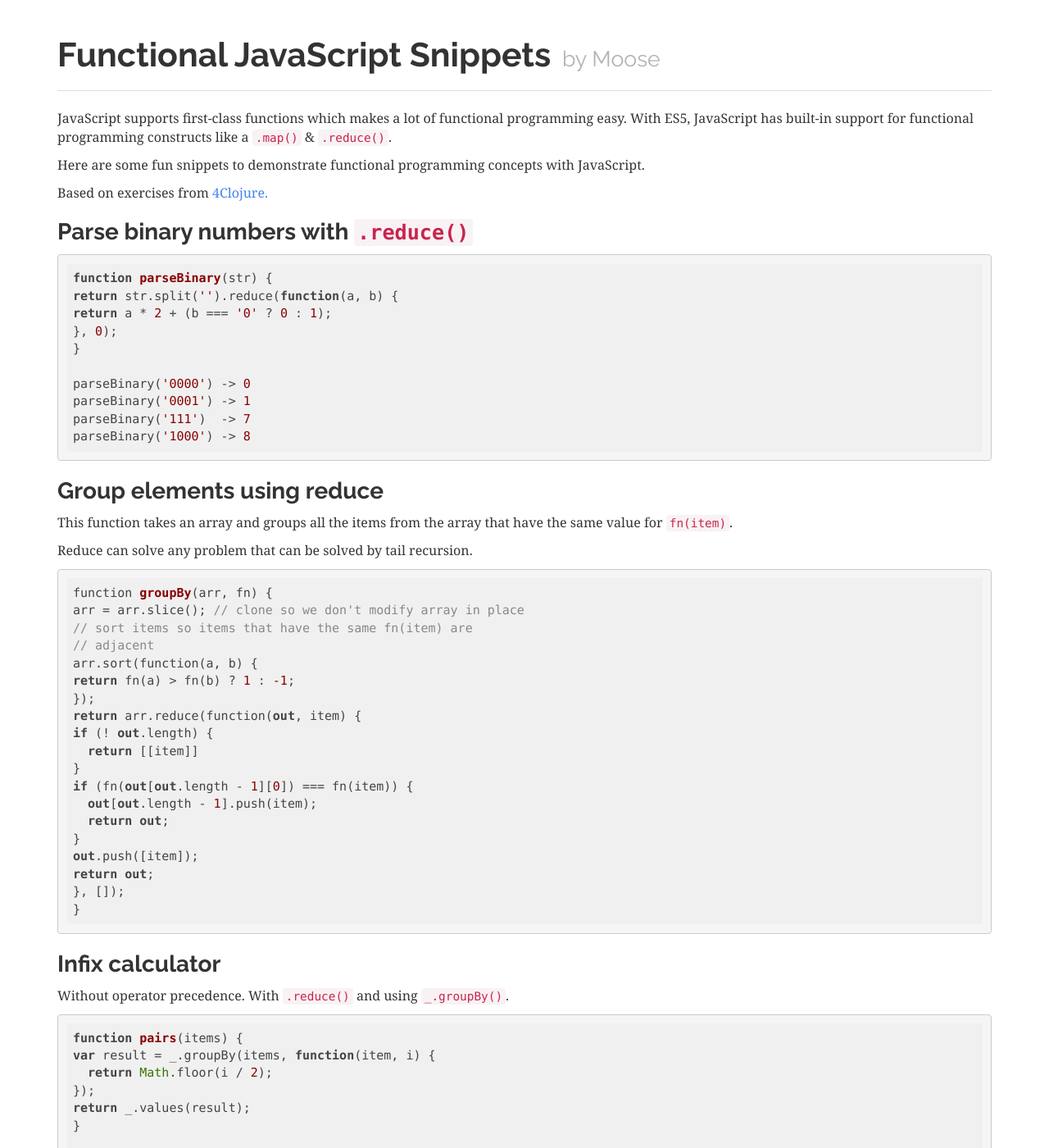
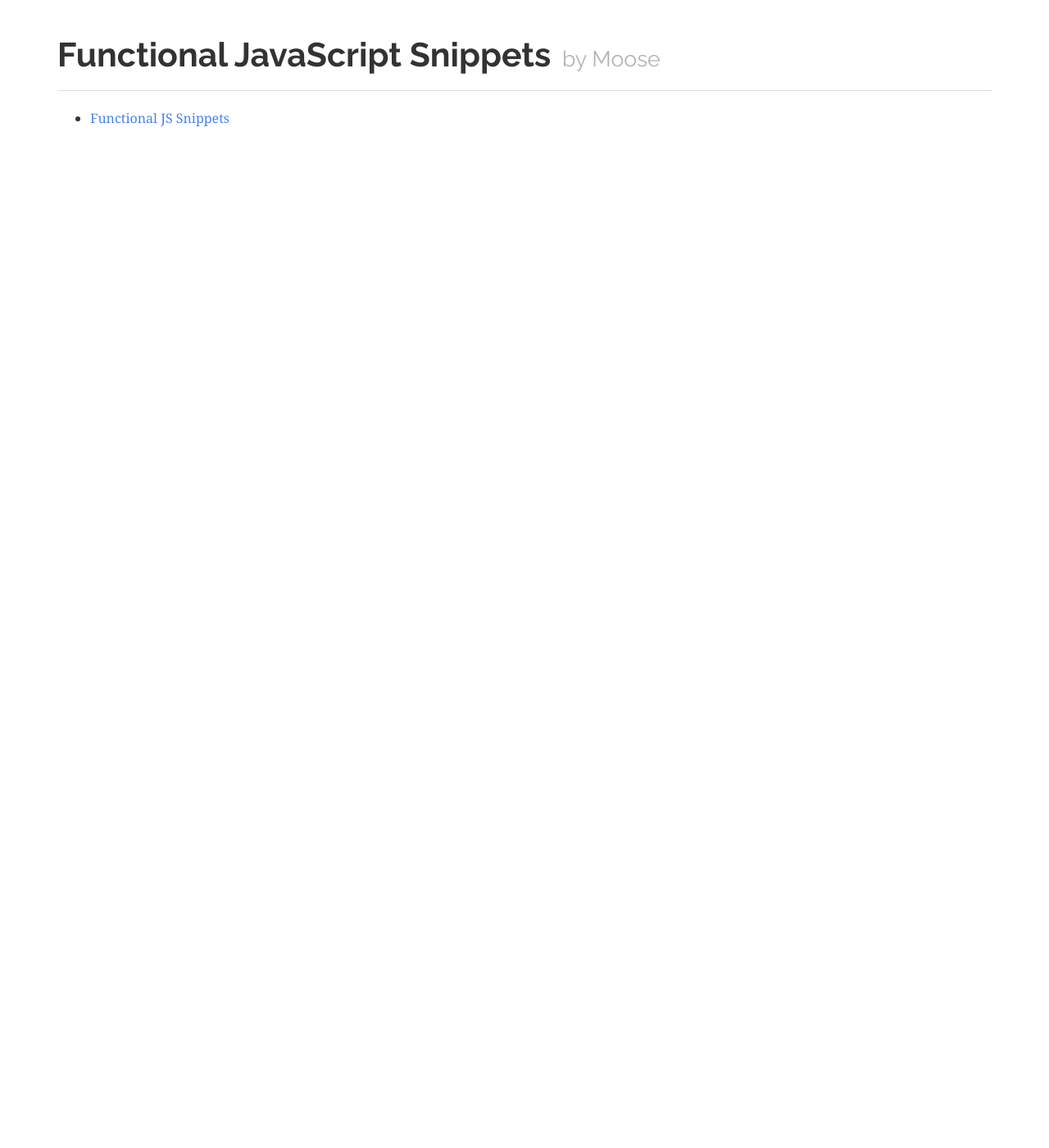
Before and after one commit to mustpax/moose, a Jekyll site: the page built from index.html, in a window 1280 px wide and 1400 px high. Shown: the whole window at 82% size. Built offline with Jekyll 4.4.1, drawn with Linux system fonts in a browser that asks for light colours; some of the changed text lies outside the part shown.

Commit message:
Update site

```diff
--- a/404.html
+++ b/404.html
@@ -1,5 +1,5 @@
 ---
-layout: default
+layout: main
 ---
 
 <style type="text/css" media="screen">
--- a/_layouts/main.html
+++ b/_layouts/main.html
@@ -3,10 +3,29 @@
   <head>
     <title>Functional JavaScript Snippets</title>
     <meta charset="utf-8">
-    <link rel="stylesheet" href="static/bootstrap.readable.min.css">
-    <link rel="stylesheet" href="static/hightlight.default.min.css">
+    <link rel="stylesheet" href="{{ site.url }}/static/bootstrap.readable.min.css">
+    <link rel="stylesheet" href="{{ site.url }}/static/hightlight.default.min.css">
   </head>
   <body>
-    {{ content }}
+    <div class="container">
+      <div class="row">
+        <div class="col-xs-12">
+        {% if page.path contains '_posts' %}
+          {{ content }}
+        {% else %}
+        <div class="page-header">
+          <h1>Functional JavaScript Snippets<small>&nbsp; by Moose</small></h1>
+        </div>
+        <ul>
+          {% for post in site.posts %}
+          <li>
+            <a href="{{ post.url }}">{{ post.title }}</a>
+          </li>
+          {% endfor %}
+        </ul>
+        {% endif %}
+        </div>
+      </div>
+    </div>
   </body>
 </html>
--- a/index.html
+++ b/index.html
@@ -1,125 +1,3 @@
 ---
 layout: main
 ---
-
-<div class="container">
-  <div class="row">
-    {{ content }}
-    <div class="col-xs-12">
-      <div class="page-header">
-        <h1>Functional JavaScript Snippets<small>&nbsp; by Moose</small></h1>
-      </div>
-      <p>
-        JavaScript supports first-class functions which makes a lot of
-        functional programming easy.
-        With ES5, JavaScript has built-in support for
-        functional programming constructs like a <code>.map()</code> &amp;
-        <code>.reduce()</code>.
-      </p>
-      <p>
-        Here are some fun snippets to demonstrate functional programming
-        concepts with JavaScript.
-      </p>
-      <p>
-        Based on exercises from
-        <a href="https://www.4clojure.com/problems">4Clojure.</a>
-      </p>
-      <div>
-        <h3>Parse binary numbers with <code>.reduce()</code></h3>
-        <pre><code>function parseBinary(str) {
-return str.split('').reduce(function(a, b) {
-return a * 2 + (b === '0' ? 0 : 1);
-}, 0);
-}
-
-parseBinary('0000') -> 0
-parseBinary('0001') -> 1
-parseBinary('111')  -> 7
-parseBinary('1000') -> 8
-</code></pre>
-      </div>
-      <div>
-        <h3>Group elements using reduce</h3>
-        <p>
-          This function takes an array and groups all the items
-          from the array that have the same value for <code>fn(item)</code>.
-        </p>
-        <p>
-          Reduce can solve any problem that can be solved by
-          tail recursion.
-        </p>
-        <pre><code>function groupBy(arr, fn) {
-arr = arr.slice(); // clone so we don't modify array in place
-// sort items so items that have the same fn(item) are
-// adjacent
-arr.sort(function(a, b) {
-return fn(a) > fn(b) ? 1 : -1;
-});
-return arr.reduce(function(out, item) {
-if (! out.length) {
-  return [[item]]
-}
-if (fn(out[out.length - 1][0]) === fn(item)) {
-  out[out.length - 1].push(item);
-  return out;
-}
-out.push([item]);
-return out;
-}, []);
-}
-</code></pre>
-      </div>
-      <div>
-        <h3>Infix calculator</h3>
-        <p>Without operator precedence. With <code>.reduce()</code> and
-          using <code>_.groupBy()</code>.
-        </p>
-        <pre><code>function pairs(items) {
-var result = _.groupBy(items, function(item, i) {
-  return Math.floor(i / 2);
-});
-return _.values(result);
-}
-
-function calc(expression) {
-var tokens = expression.split(' ');
-var n = parseInt(tokens[0]);
-tokens = tokens.slice(1);
-return pairs(tokens).reduce(function(tot, oper) {
-if (oper[0] === '+') {
-  return tot + parseInt(oper[1]);
-} else if (oper[0] === '-') {
-  return tot - parseInt(oper[1]);
-} else if (oper[0] === '/') {
-  return tot / parseInt(oper[1]);
-} else if (oper[0] === '*') {
-  return tot * parseInt(oper[1]);
-}
-}, n);
-}
-
-calc('1 + 2 * 4 / 1 / 12 - 8') -> -7</code></pre>
-      </div>
-      <div>
-        <h3>Anagram Finder</h3>
-        <p>
-          This function takes an array of words and groups every word
-          that is an anagram of eachother together.
-        </p>
-        <pre><code>function anagrams(arr) {
-return _.values(_.groupBy(arr, function(word) {
-var letters = word.split('');
-letters.sort();
-return letters.join('');
-}))
-}
-
-anagrams(['aba', 'baa', 'aab', 'c']) -> [['aba', 'baa', 'aab'], ['c']]
-anagrams(['aab', 'aba', 'xy', 'xy']) -> [['aab', 'aba'], ['xy', 'xy']]
-</code></pre>
-      </div>
-    </div>
-  </div>
-</div>
-<script src="static/highlight.min.js"></script>
-<script>hljs.initHighlightingOnLoad();</script>
```
Also changed, not shown: _posts/2017-08-15-functional-js.html (added, +126 -0 lines), _template/post-template.md (renamed from post-template.md, +1 -1 lines), about.md (deleted, +0 -18 lines), 1 other file.
